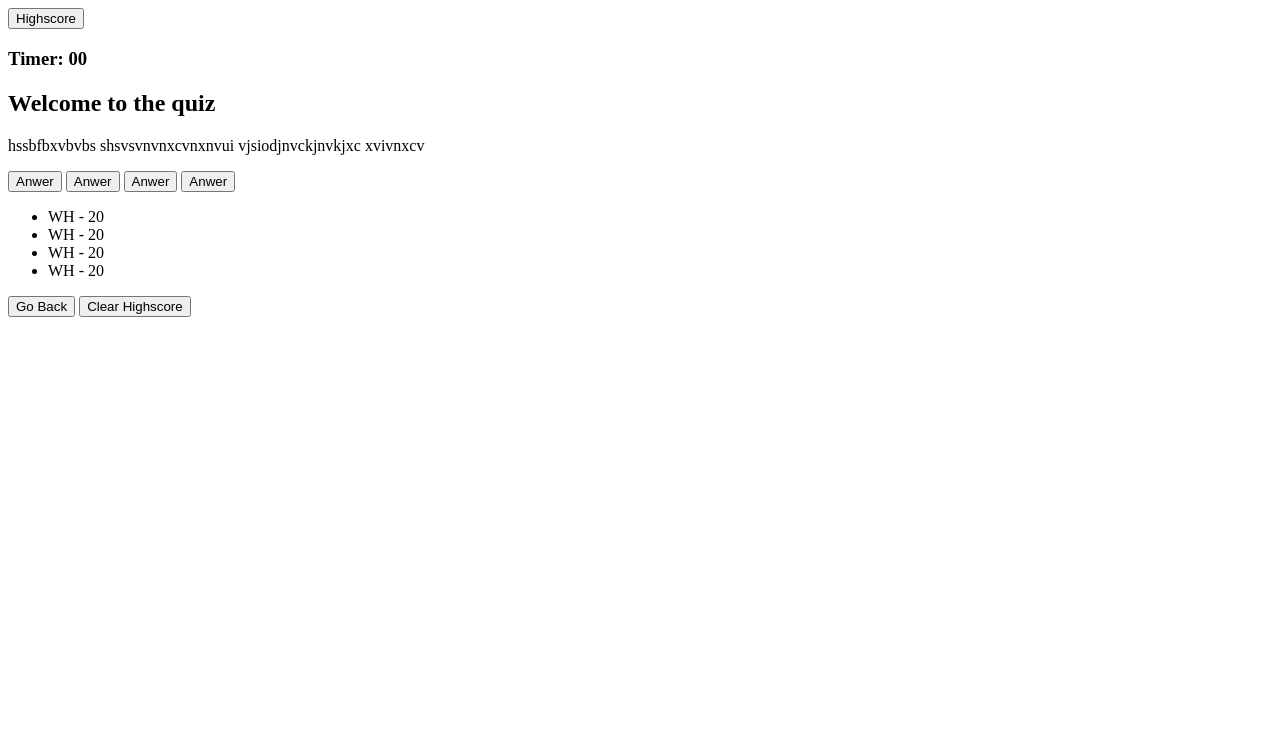
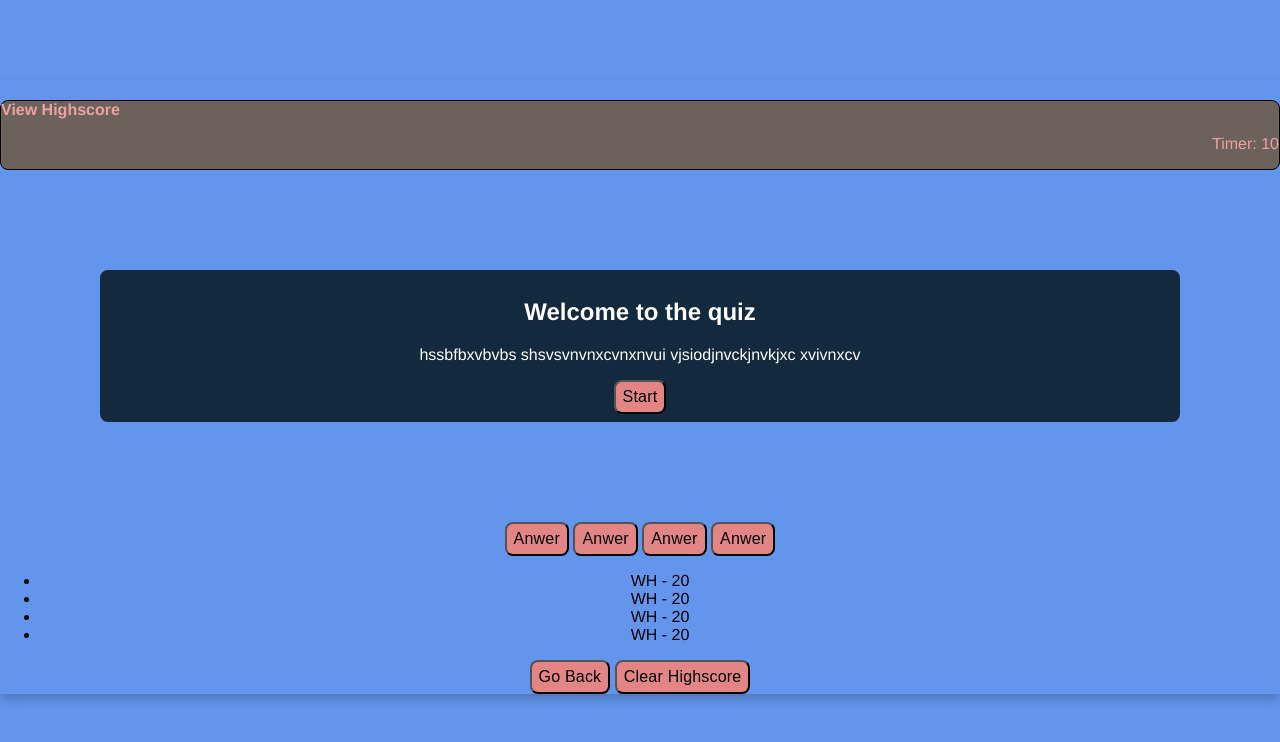
Before and after one commit to will198735/a-code--quiz, a plain HTML site: page index.html in a window 1280 px wide. Drawn offline with Linux system fonts and the light colour scheme.

Commit message:
added CSS styling

```diff
--- /dev/null
+++ b/assets/css/style.css
@@ -0,0 +1,64 @@
+/* body and header section */
+* {
+    /* background-color: rgb(72, 93, 131); */
+}
+body {
+    font-family:"Benton Sans", "Helvetica Neue", helvetica, arial, sans-serif;
+    background-color: cornflowerblue;
+    display: block;
+    margin: 80px auto;
+    text-align: center;
+    /* font-size: 30px; */
+    box-shadow: 0 6px 10px 0 rgba(0,0,0,0.2);
+    transition: 0.3s;
+    width: 100vw;
+    padding-top: 20px;
+
+}
+.header {
+    background-color: rgb(109, 98, 91);
+    padding: 0px;
+    margin: 0px;
+    border: 1px solid;
+    border-radius: 8px;
+}
+
+
+.view_h {
+    color: rgb(235, 162, 162);
+    text-align: left;
+    margin: 0px;
+    padding: 0px;
+}
+.timer {
+    color:rgb(235, 162, 162);
+    text-align: right;
+    padding-top: 0px;
+    margin-top: 0px;
+
+}
+ /* start button ssection */
+ .start-btn {
+    background: #13293d;
+    color: white;
+    padding: 8px;
+    margin: 100px;
+    text-align: center;
+flex: 0 auto;
+border-radius: 8px;
+
+
+
+ }
+ button {
+    background-color: rgb(228, 133, 133);
+    border-radius: 8px;
+    color: black;
+    font-size: 1em;
+    letter-spacing: 0.20px;
+    line-height: 16px;
+    max-width: 255px;
+    padding: 7px;
+    text-align: center;
+
+ }
--- a/index.html
+++ b/index.html
@@ -5,18 +5,22 @@
     <meta http-equiv="X-UA-Compatible" content="IE=edge">
     <meta name="viewport" content="width=device-width, initial-scale=1.0">
     <title>Timed Quiz</title>
+    <link rel="stylesheet" type="text/css" href="./assets/css/style.css" />
 </head>
 <body>
-    <header>
-        <button class="your-highscore">Highscore</button>
+    <header class="header">
+        <h4 class="view_h">View Highscore</h4>
         <div class="timer">
-            <h3>Timer: <span id="count">00</span></h3>
+
+                <p>Timer: <span id="timer-count">10</span></p>
 
         </div>
+    </header>
         <section class="start-btn">
             <div class="sub-header">
                 <h1>Welcome to the quiz</h1>
                 <p>hssbfbxvbvbs shsvsvnvnxcvnxnvui vjsiodjnvckjnvkjxc xvivnxcv </p>
+                <button class="start-quiz">Start</button>
             </div>
 
         </section>
@@ -47,9 +51,5 @@
 
         </section>
 
-
-
-
-    </header>
 </body>
 </html>
```
